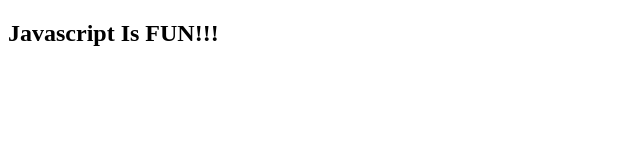
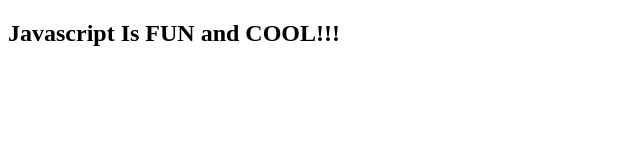
Before and after one commit to iyaseree/create-files, a plain HTML site: page index.html in a window 1280 px wide. Shown: the whole page, without its empty margins (0-640 px from the left). Drawn offline with Linux system fonts and the light colour scheme.

Commit message:
Adding new text

```diff
--- a/index.html
+++ b/index.html
@@ -4,6 +4,6 @@
 	<title>Javascript Learning</title>
 </head>
 <body>
-    <h2>Javascript Is FUN!!!</h2>
+    <h2>Javascript Is FUN and COOL!!!</h2>
 </body>
 </html>
```
